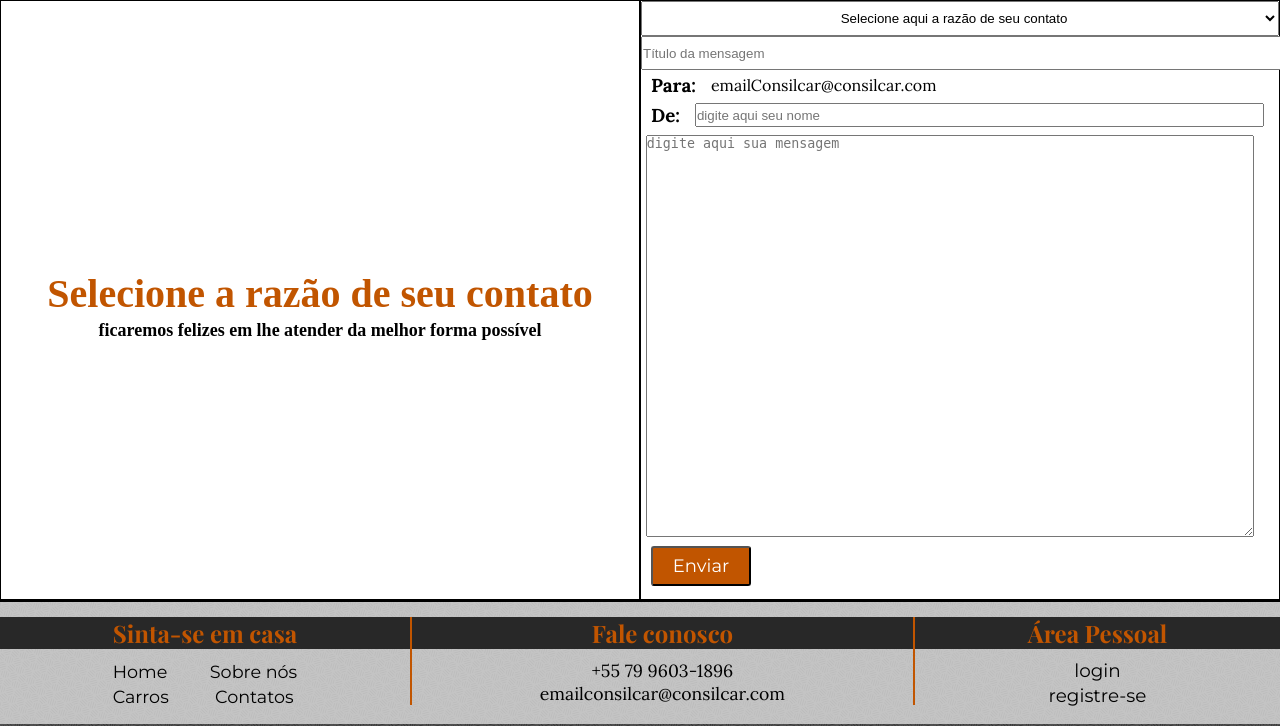
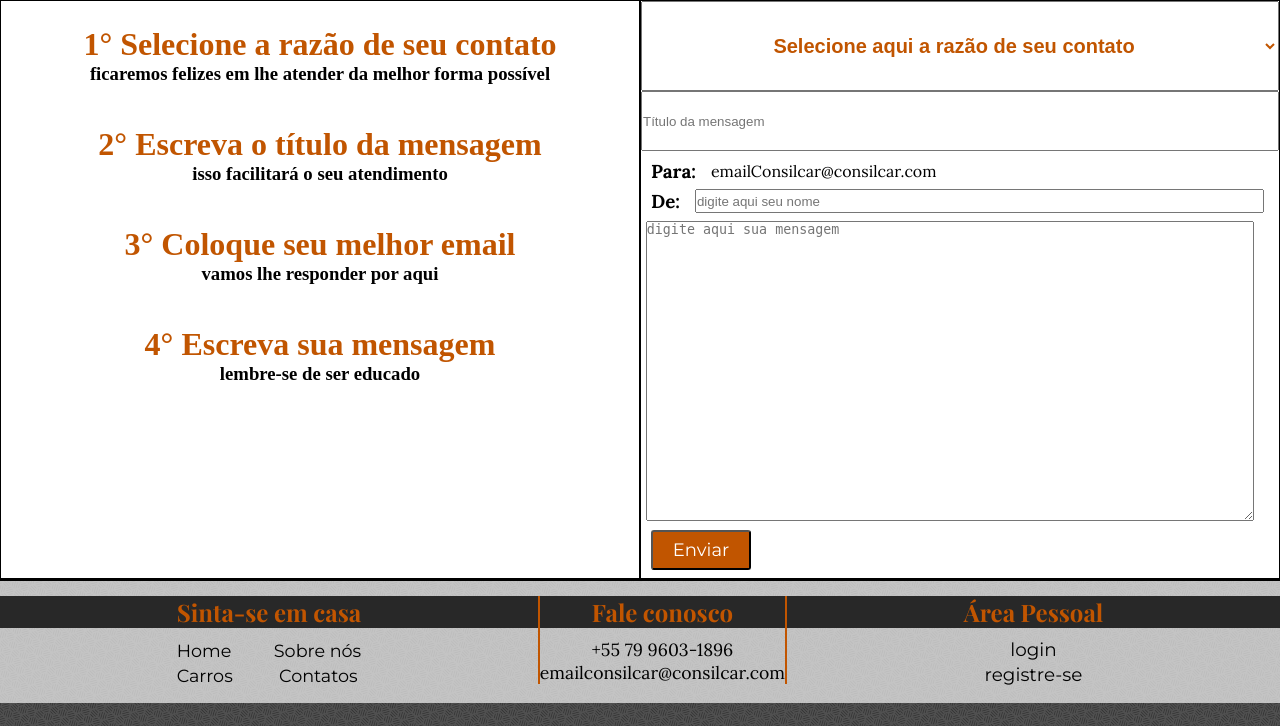
Before and after one commit to FabricioNascimentop/AutoCar, a Python web app: template templates/contatos.html in a window 1280 px wide. Shown: the part 74-800 px from the top of the page. Run offline with Jinja, Linux system fonts and the light colour scheme; the template is opened without the code that fills it, so the values that code supplies are empty; some web fonts are replaced.

Commit message:
página contatos funcional

```diff
--- a/static/style.css
+++ b/static/style.css
@@ -454,8 +454,9 @@ img#foto_sobre{
 
 main#sobre{
     background-color: white;
-    padding: 50px;
+    padding: 5%;
     width: 75%;
+    min-width: 250px;
     margin: auto;
     flex-wrap: wrap;
     justify-content: space-between;
@@ -757,10 +758,11 @@ div#contatos_grid > div#compartilhar:hover{
 }
 
 footer{
+    display: flex;
+    flex-wrap: wrap;
     position: relative;
     width: 100%;
     background-color: var(--cor-botton-header);
-    display: flex;
     flex-direction: row;
     justify-content: space-evenly;
     align-items: flex-start;
@@ -798,7 +800,6 @@ div#fale_conosco{
     border: solid 2px var(--cor-padrao);
     border-bottom: none;
     border-top: none;
-    padding: 0px 10%;
     z-index: 3;
 }
 div#fale_conosco > p{
@@ -833,7 +834,7 @@ nav#elementos > div.quadro-elementos > a:hover{
 
 
 main#contatos{
-    height: 600px;
+    height: 579px;
     background-color: white;
     margin: 0px;
     padding: 0px;
@@ -842,30 +843,49 @@ main#contatos{
 div#mensagem{
     width: 50%;
 }
-div#mensagem > h2{
-    height: 50px;
-    font-size: 2.5em;
+div#mensagem > div#head_msg_container{
+    margin-top: 25px;
+    display: grid;
+    height: 400px;
+}
+div#mensagem > div#head_msg_container div.head_msg > h2{
+    font-size: 2em;
     color: var(--cor-padrao);
-    margin-top: calc(50% - 50px);
+    margin-left: auto;
 }
+div#mensagem > div > h3{
+    font-size: 1em;
+    margin-bottom: 25px;
+}
+
 div#mensagem > h3{
     font-size: 18px;
 }
 div#caixa_email{
     width: 50%;
 }
-div#caixa_email > select{
+div#caixa_email > form{border: none;}
+div#caixa_email > form > select{
     width: 100%;
     text-align: center;
-    height: 35px;
+    height: 90px;
+    color: var(--cor-padrao);
+    font-size: 1.25em;
+    font-weight: 600;
 }
+div#caixa_email > form > select > option{color: black;}
+
 input#titulo{
-    width: 100%;
+    width: calc(100% - 4px);
     text-align: left;
-    height: 30px;
+    height: 56px;
 }
 div#email{
     text-align: left;
+}
+div#email_destinatario_remetente{
+    margin: 5px 0px;
+    height: 60px;
 }
 div.email_content{
     font-family: "Lora", serif;
@@ -888,9 +908,9 @@ div#corpo_email{
     height: 100%;
 }
 div#corpo_email > textarea{
-    margin: 0.75%;
+    margin: 0px 0.75%;
     width: 95%;
-    height: 400px;
+    height: 298px;
 }
 div#corpo_email > button{
     width: 100px;
@@ -900,7 +920,7 @@ div#corpo_email > button{
     font-family: "Montserrat", sans-serif;
     color: white;
     background-color: var(--cor-padrao);
-    margin-left: 10px;
+    margin: 5px 10px;
 }
 
 main#contatos > div{
--- a/templates/contatos.html
+++ b/templates/contatos.html
@@ -13,27 +13,46 @@
 </div>
 <main id="contatos">
     <div id="mensagem">
-        <h2>Selecione a razão de seu contato</h2>
-        <h3>ficaremos felizes em lhe atender da melhor forma possível</h3>
+        <div id="head_msg_container">
+            <div class="head_msg">
+                <h2>1° Selecione a razão de seu contato</h2>
+                <h3>ficaremos felizes em lhe atender da melhor forma possível</h3>
+            </div>
+            <div class="head_msg">
+                <h2>2° Escreva o título da mensagem</h2>
+                <h3>isso facilitará o seu atendimento</h3>
+            </div>
+            <div class="head_msg">
+                <h2>3° Coloque seu melhor email</h2>
+                <h3>vamos lhe responder por aqui</h3>
+            </div>
+            <div class="head_msg">
+                <h2>4° Escreva sua mensagem</h2>
+                <h3>lembre-se de ser educado</h3>
+            </div>
+        </div>
     </div>
 
     <div id="caixa_email">
-        <select id="opcoesSelect">
-            <option value="selecionar">Selecione aqui a razão de seu contato</option>
-            <option value="duvida">Duvida</option>
-            <option value="sugestao">Sugestão</option>
-            <option value="proposta">Quero fazer uma proposta de preco</option>
+        <form action="/email_processar" method="post">
+        <select id="opcoesSelect" name="email_selecao">
+            <option value="selecionar" class="opt">Selecione aqui a razão de seu contato</option>
+            <option value="duvida" class="opt">Duvida</option>
+            <option value="sugestao" class="opt">Sugestão</option>
+            <option value="proposta" class="opt">Quero fazer uma proposta de preco</option>
         </select>
-        <br>
-
         <div id="email">
-            <form action="" method="get">
-            <input type="text" id="titulo" name="titulo" placeholder="Título da mensagem">
-            <div class="email_content" id="destinatario"><h3>Para:</h3><p>emailConsilcar@consilcar.com</p></div>
-            <div class="email_content" id="remetente"><h3>De:</h3><input type="email" name="" id="" placeholder="digite aqui seu nome"></div>
+            <div id="titulo_email">
+                <input type="text" id="titulo" name="email_titulo" placeholder="Título da mensagem">
+            </div>
+            <div id="email_destinatario_remetente">
+                <div class="email_content" id="destinatario"><h3>Para:</h3><p>emailConsilcar@consilcar.com</p></div>
+                <div class="email_content" id="remetente"><h3>De:</h3><input type="email" name="email_remetente" id="" placeholder="digite aqui seu nome">
+            </div>
+        </div>
 
             <div id="corpo_email">
-                    <textarea name="" id="" cols="30" rows="10" placeholder="digite aqui sua mensagem"></textarea>
+                    <textarea name="email_corpo" id="" cols="30" rows="10" placeholder="digite aqui sua mensagem"></textarea>
                     <button type="submit">Enviar</button>
                 </form>
             </div>
```
Also changed, not shown: app.py (+12 -15 lines), funcoes.py (added, +27 -0 lines).
